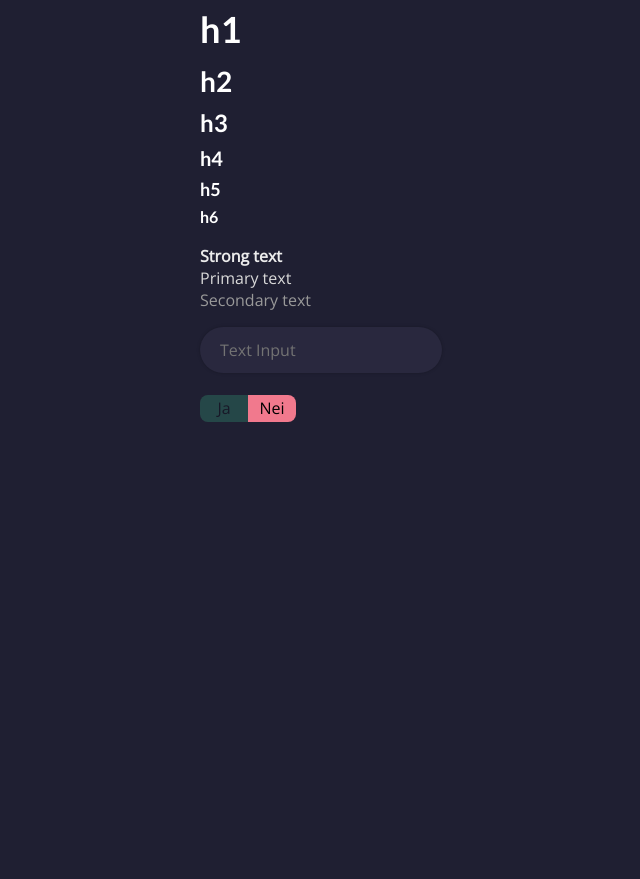
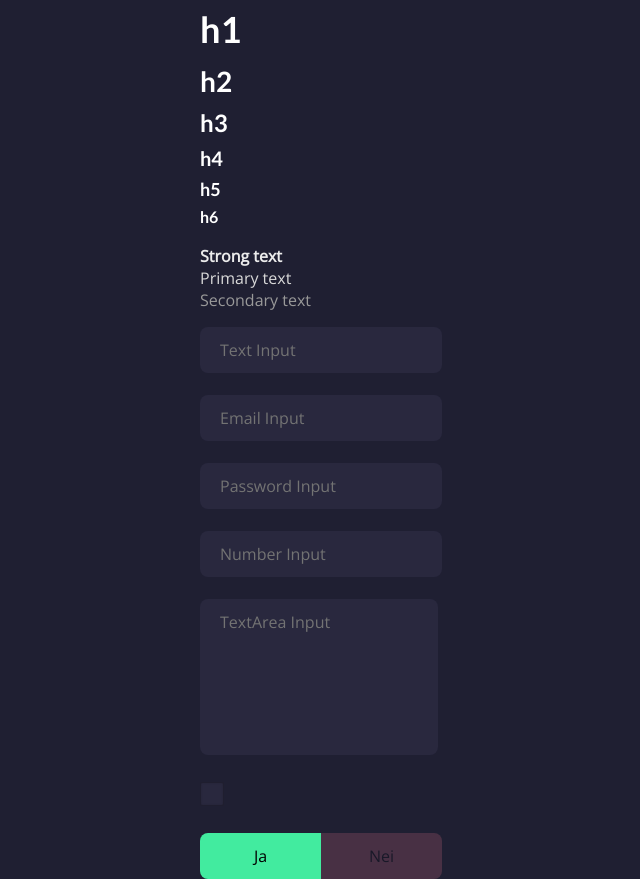
Before and after one commit to MastersOfData/scores-app, a Next.js app: page /testing in a window 1280 px wide. Shown: the whole page, without its empty margins (319-959 px from the left). Before the commit the page ends 800 px from the top, so only its background shows below. Built offline with nearby package versions, Linux system fonts and the light colour scheme.

Commit message:
Implemented input components into single component

```diff
--- a/src/app/testing/page.tsx
+++ b/src/app/testing/page.tsx
@@ -1,6 +1,6 @@
 "use client"
 
-import { BinaryChoiceInput, TextInput } from "src/components/Input"
+import Input from "src/components/Input"
 import styles from "../../styles/Testing.module.css"
 
 export default function TestingPage() {
@@ -22,10 +22,25 @@ export default function TestingPage() {
       </div>
 
       <div>
-        <TextInput placeholder="Text Input"/>
+        <Input type="text" placeholder="Text Input"/>
         <br/>
         <br/>
-        <BinaryChoiceInput leftText="Ja" rightText="Nei" startingState="right" onChoice={console.log} />
+        <Input type="email" placeholder="Email Input" />
+        <br/>
+        <br/>
+        <Input type="password" placeholder="Password Input" />
+        <br/>
+        <br/>
+        <Input type="number" placeholder="Number Input" />
+        <br/>
+        <br/>
+        <Input type="textarea" rows={6} placeholder="TextArea Input" />
+        <br/>
+        <br/>
+        <Input type="checkbox" />
+        <br/>
+        <br/>
+        <Input type="toggle" onInput={console.log} />
       </div>
     </main>
   )
--- a/src/components/Input.tsx
+++ b/src/components/Input.tsx
@@ -1,9 +1,46 @@
-import { InputHTMLAttributes, useState } from "react"
+import { InputHTMLAttributes, TextareaHTMLAttributes, useState } from "react"
 import styles from "../styles/Input.module.css"
 
-type InputProps = InputHTMLAttributes<HTMLInputElement>
+type StandardInputProps = {
+  placeholder?: InputHTMLAttributes<HTMLInputElement>["placeholder"],
+  onInput?: InputHTMLAttributes<HTMLInputElement>["onInput"]
+}
 
-export function TextInput(props: InputProps) {
+type ToggleInputProps = {
+  startingState?: boolean,
+  onInput?: (value: boolean) => void
+}
+
+type TextAreaInputProps = {
+  placeholder?: TextareaHTMLAttributes<HTMLTextAreaElement>["placeholder"],
+  onInput?: TextareaHTMLAttributes<HTMLTextAreaElement>["onInput"],
+  rows?: TextareaHTMLAttributes<HTMLTextAreaElement>["rows"],
+}
+
+type InputProps =
+  (StandardInputProps & { type: "text" | "number" | "email" | "password" | "checkbox" }) |
+  (ToggleInputProps & { type: "toggle" }) |
+  (TextAreaInputProps & { type: "textarea" })
+
+export default function Input(props: InputProps) {
+  if (props.type === "toggle")   return <ToggleInput   {...props} />
+  if (props.type === "text")     return <TextInput     {...props} />
+  if (props.type === "number")   return <NumberInput   {...props} />
+  if (props.type === "password") return <PasswordInput {...props} />
+  if (props.type === "checkbox") return <CheckBoxInput {...props} />
+  if (props.type === "textarea") return <TextAreaInput {...props} />
+  return <EmailInput {...props} />
+}
+
+function TextAreaInput(props: TextAreaInputProps) {
+  return (
+    <textarea
+      {...props}
+    />
+  )
+}
+
+function TextInput(props: StandardInputProps) {
   return (
     <input
       type="text"
@@ -12,18 +49,19 @@ export function TextInput(props: InputProps) {
   )
 }
 
-export function NumberInput(props: InputProps) {
+function NumberInput(props: StandardInputProps) {
   return (
     <input
       type="text"
       inputMode="numeric"
       pattern="[0-9]+"
+      className={styles["number-input"]}
       {...props}
     />
   )
 }
 
-export function EmailInput(props: InputProps) {
+function EmailInput(props: StandardInputProps) {
   return (
     <input
       type="email"
@@ -32,7 +70,7 @@ export function EmailInput(props: InputProps) {
   )
 }
 
-export function PasswordInput(props: InputProps) {
+function PasswordInput(props: StandardInputProps) {
   return (
     <input
       type="password"
@@ -41,36 +79,36 @@ export function PasswordInput(props: InputProps) {
   )
 }
 
-type BinaryChoice = "left" | "right"
-
-type BinaryChoiceInputProps = {
-  leftText: string,
-  rightText: string,
-  startingState: BinaryChoice,
-  onChoice?: (choice: BinaryChoice) => void
+function CheckBoxInput(props: StandardInputProps) {
+  return (
+    <input
+      type="checkbox"
+      {...props}
+    />
+  )
 }
 
-export function BinaryChoiceInput({ leftText, rightText, startingState, onChoice }: BinaryChoiceInputProps) {
-  const [selected, setSelected] = useState<BinaryChoice>(startingState)
+function ToggleInput({ onInput, startingState }: ToggleInputProps) {
+  const [yes, setYes] = useState<boolean>(startingState ?? true)
 
-  function handleChoice(choice: BinaryChoice) {
-    setSelected(choice)
-    if (onChoice) onChoice(choice)
+  function handleToggle(value: boolean) {
+    setYes(value)
+    if (onInput) onInput(value)
   }
 
   return (
     <span className={styles["binary-choice-input"]}>
       <button
-        className={`${styles["binary-choice-left"]} ${selected === "left" ? styles["selected"] : ""}`}
-        onClick={() => handleChoice("left")}
+        className={`${styles["binary-choice-left"]} ${yes ? styles["selected"] : ""}`}
+        onClick={() => handleToggle(true)}
       >
-        {leftText}
+        Ja
       </button>
       <button
-        className={`${styles["binary-choice-right"]} ${selected === "right" ? styles["selected"] : ""}`}
-        onClick={() => handleChoice("right")}
+        className={`${styles["binary-choice-right"]} ${!yes ? styles["selected"] : ""}`}
+        onClick={() => handleToggle(false)}
       >
-        {rightText}
+        Nei
       </button>
     </span>
   )
--- a/src/styles/Input.module.css
+++ b/src/styles/Input.module.css
@@ -1,6 +1,5 @@
 .binary-choice-input {
-  width: 6rem;
-  aspect-ratio: 3.5/1;
+  height: fit-content;
   display: grid;
   grid-template-columns: 1fr 1fr;
   border-radius: var(--border-radius-medium);
@@ -8,6 +7,8 @@
 }
 
 .binary-choice-left, .binary-choice-right {
+  height: fit-content;
+  padding: var(--padding);
   border: none;
   outline: none;
   display: grid;
@@ -15,6 +16,11 @@
   cursor: pointer;
   color: hsl(0 0% 0%);
   opacity: .2;
+}
+
+:is(.binary-choice-left, .binary-choice-right):hover {
+  opacity: .3;
+  transition: opacity 100ms;
 }
 
 .binary-choice-left {
@@ -26,6 +32,16 @@
 }
 
 .selected {
-  opacity: 1;
+  opacity: 1 !important;
   transition: opacity 100ms;
 }
+
+.number-input::-webkit-outer-spin-button,
+.number-input::-webkit-inner-spin-button {
+  -webkit-appearance: none;
+  margin: 0;
+}
+
+.numer-input {
+  -moz-appearance: textfield;
+}
--- a/src/styles/globals.css
+++ b/src/styles/globals.css
@@ -16,7 +16,7 @@
   --clr-placeholder: hsl(0 0% 45%);
   --clr-icon: hsl(0 0% 0%);
   --shadow-soft: hsl(0 0% 0% / .25);
-  --shadow-medium: hsl(0 55% 18% / 0.375);
+  --shadow-medium: hsl(0 0% 0% / 0.375);
   --shadow-strong: hsl(0 0% 0% / .5);
   --accent-green: hsl(153 81% 59%);
   --accent-yellow: hsl(61, 100%, 77%);
@@ -31,6 +31,7 @@
   --padding-y-text: .2em;
   --padding-x: 1.25rem;
   --padding-y: .75rem;
+  --padding: var(--padding-y) var(--padding-x);
   --icon-size: 1.5rem;
   --border-radius-round: 100vmax;
   --border-radius-soft: 1rem;
@@ -130,22 +131,53 @@ input:not([type="checkbox"]) {
   border: none;
   outline: none;
   background-color: var(--bg-secondary);
-  padding: var(--padding-y) var(--padding-x);
-  box-shadow: var(--box-shadow-border-s) var(--shadow-soft);
+  padding: var(--padding);
+}
+
+:is(textarea, input:not([type="checkbox"])):hover {
+  outline: .15em solid var(--tint-strong);
 }
 
 :is(textarea, input:not([type="checkbox"])):focus {
-  box-shadow: var(--box-shadow-border-m) currentColor;
+  outline: .15em solid currentColor;
 }
 
 textarea {
-  border-radius: var(--border-radius-soft);
+  border-radius: var(--border-radius-medium);
   resize: none;
 }
 
 input:not([type="checkbox"]) {
-  border-radius: var(--border-radius-round);
+  border-radius: var(--border-radius-medium);
 }
+
+input[type="checkbox"] {
+  appearance: none;
+  width: 1.5em;
+  height: 1.5em;
+  position: relative;
+  isolation: isolate;
+  cursor: pointer;
+}
+
+  input[type="checkbox"]::after {
+      content: "";
+      position: absolute;
+      inset: 0;
+      display: grid;
+      place-content: center;
+      color: hsl(0 0% 100%);
+      background-color: var(--bg-secondary);
+      border: .075em solid var(--shadow-soft);
+      border-radius: var(--border-radius-hard);
+      box-shadow: inset 0 0 .1em var(--shadow-soft);
+      z-index: -1;
+  }
+
+  input[type="checkbox"]:checked::after {
+      content: "\2714";
+      background-color: var(--accent-pink);
+  }
 
 ::placeholder {
   color: var(--clr-placeholder);
```
